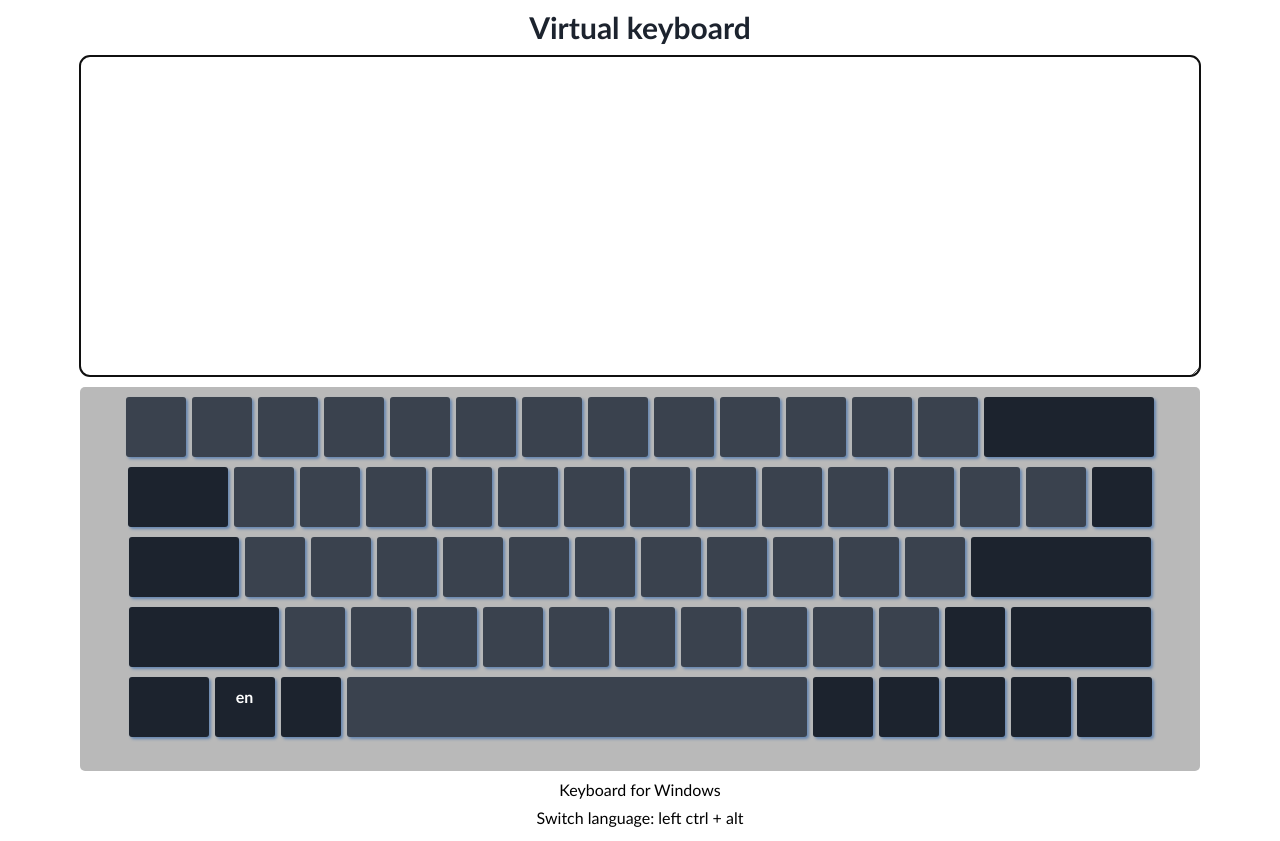
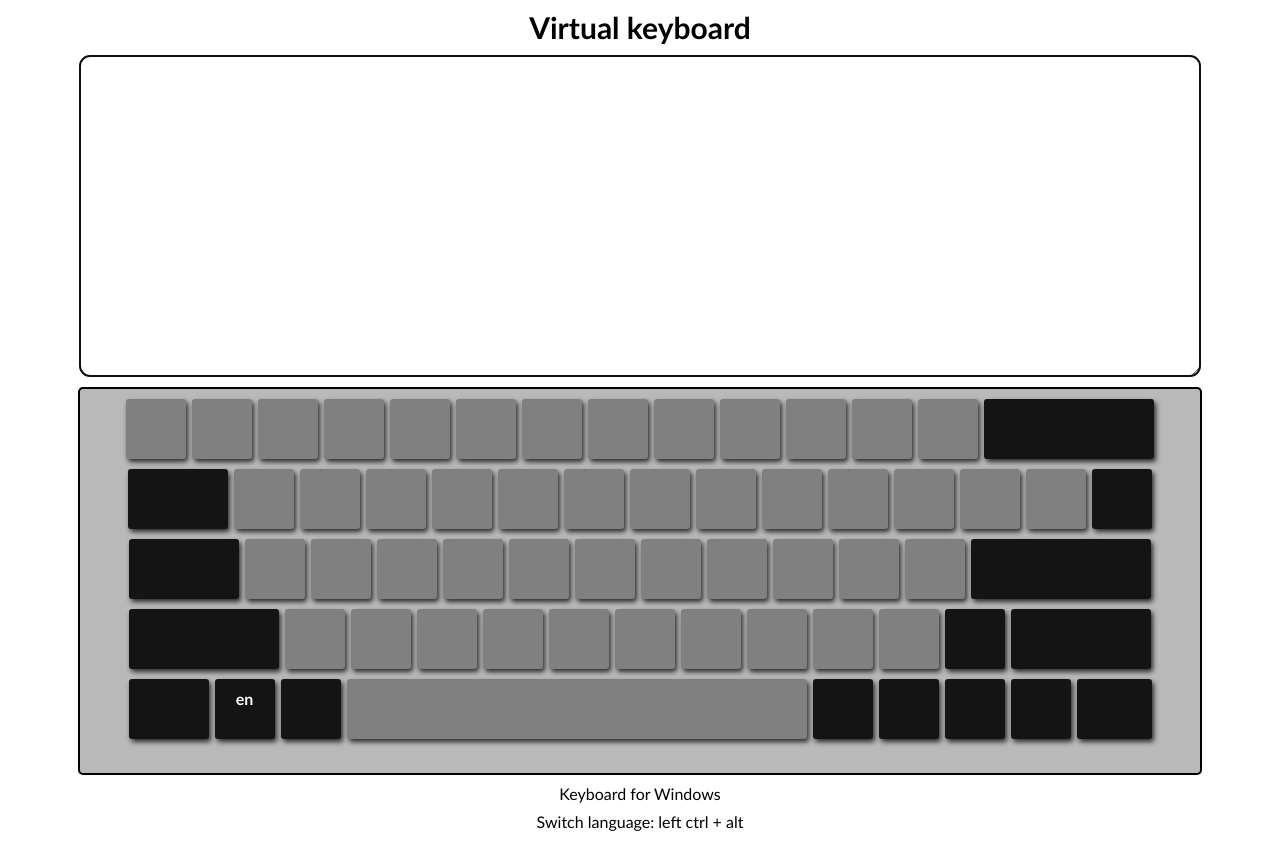
Before and after one commit to Metamorg/virtual-keyboard, a website with bundled scripts: page index.html in a window 1280 px wide. Built offline with nearby package versions, Linux system fonts and the light colour scheme.

Commit message:
fix: fix color

```diff
--- a/css/style.css
+++ b/css/style.css
@@ -35,7 +35,7 @@
 
   .title {
     font-size: 30px;
-    color: #1c232e;
+    color: black;
   }
 
   .keyboard {
@@ -43,7 +43,7 @@
     flex-direction: column;
     background-color: rgb(185, 185, 185);
     border-radius: 5px;
-    border: 2px solid var(--keys-color);
+    border: 2px solid black;
     width: 1100px;
     height: 364px;
     padding: 10px;
@@ -66,8 +66,8 @@
     text-align: center;
     color: #ffffff;
     border-radius: 3px;
-    background: #3a424e;
-    box-shadow: #6586b1 2px 2px 3px;
+    background: gray;
+    box-shadow: 2px 3px 5px rgb(44 44 44);
     transition: 0.3s;
     cursor: pointer;
     user-select: none;
@@ -97,7 +97,7 @@
   .Tab,
   .Lang {
     font-weight: 600;
-    background-color: #1c232e;
+    background-color: rgb(20, 20, 20);
   }
 
   .Tab {
```
